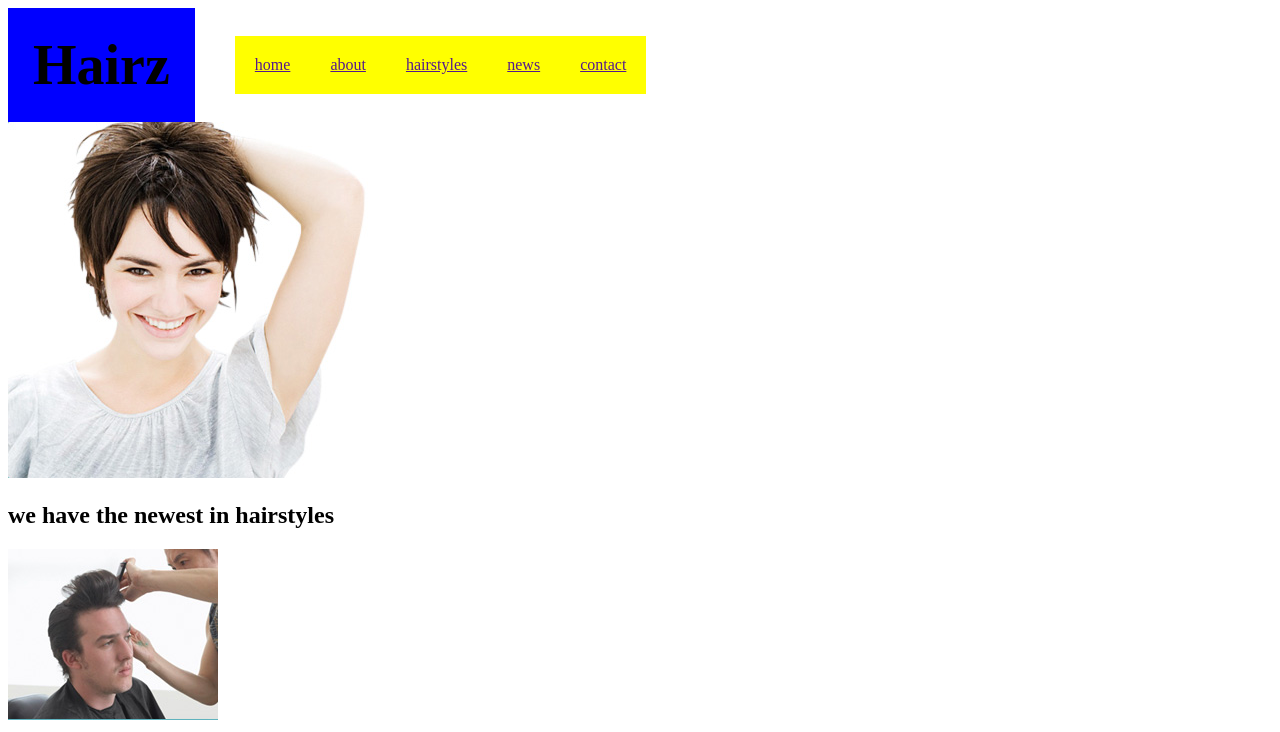
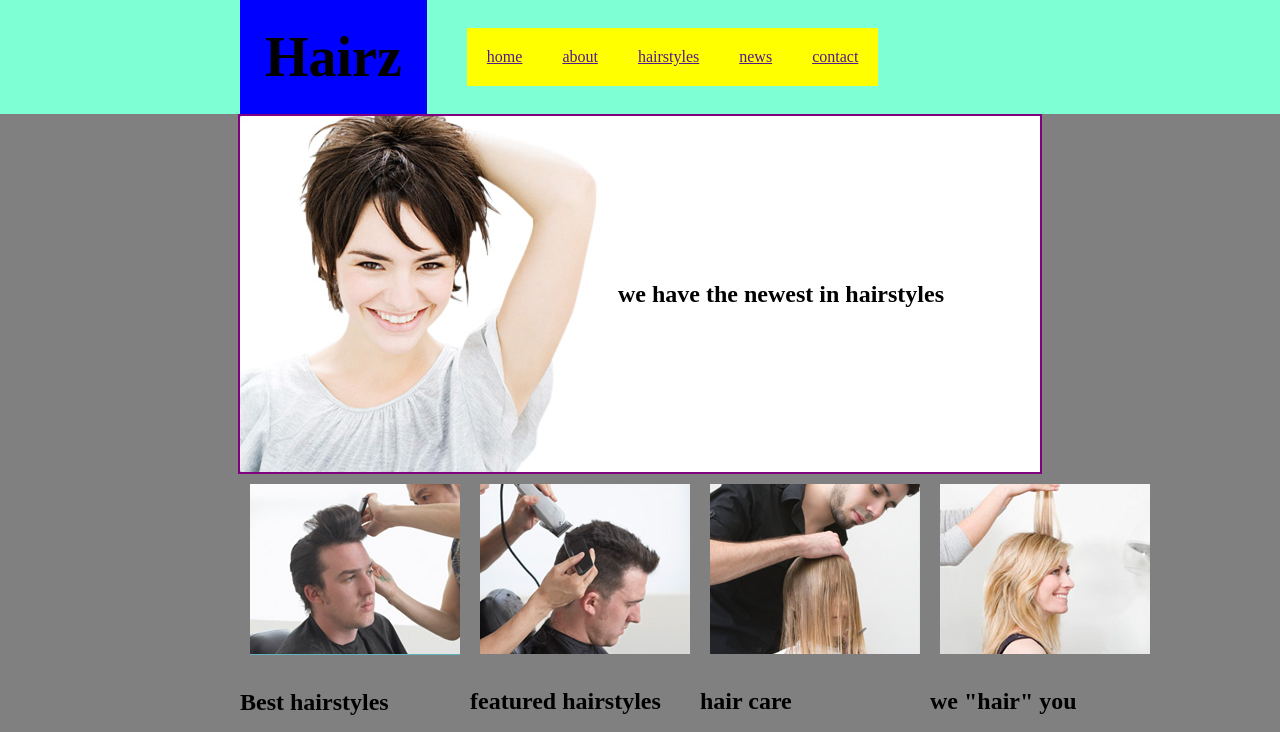
Before and after one commit to Spark436/HairZ-Website, a plain HTML site: page Hairz website/index.html in a window 1280 px wide. Shown: the top 732 px of the page. Drawn offline with Linux system fonts and the light colour scheme.

Commit message:
new commit

```diff
--- a/Hairz website/index.html
+++ b/Hairz website/index.html
@@ -7,8 +7,8 @@
     <link rel="stylesheet" href="style.css">
 </head>
 <body>
-    <div>
-        <header>
+    <div class="bggreen">
+        <header class="container">
             <h1 class="logo">Hairz</h1>
             <nav>
                 <ul>
@@ -21,44 +21,47 @@
             </nav>
         </header>
     </div>
-    <div>
-        <img class="main img" src="img/great-hairstyle.jpg" alt="woman smiling while holding her hair">
+    <div class="hero container">
+        <img class="main" src="img/great-hairstyle.jpg" alt="woman smiling while holding her hair">
         <h2>we have the newest in hairstyles</h2>
     </div>
 
-    <section>
+    <section class="container info">
         <div>
-            <img class="best" src="img/hairstyle17.jpg" alt="man getting his hair combed">
+            <img class="infopic" src="img/hairstyle17.jpg" alt="man getting his hair combed">
             <h2> Best hairstyles </h2>
             <p> Lorem, ipsum dolor sit amet consectetur adipisicing elit. Atque possimus saepe magni amet autem, aspernatur odit nulla laboriosam molestiae, illum alias cupiditate corrupti nam tempore reprehenderit exercitationem aliquid inventore quia? </p>
         </div>
         <div>
-            <img class="featured" src="img/hairstyle18.jpg" alt="Man getting hair trimmed">
+            <img class="infopic" src="img/hairstyle18.jpg" alt="Man getting hair trimmed">
             <h2> featured hairstyles </h2>
             <p> Lorem, ipsum dolor sit amet consectetur adipisicing elit. Atque possimus saepe magni amet autem, aspernatur odit nulla laboriosam molestiae, illum alias cupiditate corrupti nam tempore reprehenderit exercitationem aliquid inventore quia? </p>
         </div>
         <div>
-            <img class="care" src="img/hairstyle19.jpg" alt="woman with long hair getting it cut">
+            <img class="infopic" src="img/hairstyle19.jpg" alt="woman with long hair getting it cut">
             <h2> hair care </h2>
             <p> Lorem, ipsum dolor sit amet consectetur adipisicing elit. Atque possimus saepe magni amet autem, aspernatur odit nulla laboriosam molestiae, illum alias cupiditate corrupti nam tempore reprehenderit exercitationem aliquid inventore quia? </p>
         </div>
         <div>
-            <img class="hair you" src="img/hairstyle20.jpg" alt="woman getting hair held by barber">
+            <img class="infopic" src="img/hairstyle20.jpg" alt="woman getting hair held by barber">
             <h2> we "hair" you </h2>
             <p> Lorem, ipsum dolor sit amet consectetur adipisicing elit. Atque possimus saepe magni amet autem, aspernatur odit nulla laboriosam molestiae, illum alias cupiditate corrupti nam tempore reprehenderit exercitationem aliquid inventore quia? </p>
         </div>
     </section>
-    <section>
+
+    <section class="container contact">
         <div>
             <h1>featured</h1>
             <img class="daring" src="img/hairstyle6.jpg" alt="side profile of woman with medium hair length">
             <h2>daring style and color</h2>
             <p>Lorem ipsum dolor sit amet consectetur adipisicing elit. Ratione dignissimos rerum amet minima beatae possimus deleniti veritatis enim? Earum vel at consequuntur ratione quae voluptate necessitatibus aliquid quod doloribus repellendus.</p>
         </div>
+
         <div>
             <h1>hairstyle</h1>
             <p>Lorem ipsum dolor sit amet consectetur, adipisicing elit. Quaerat sunt velit tempore, vero atque id obcaecati labore delectus necessitatibus esse corporis. Perspiciatis eius sit id aliquid nam animi, neque magnam.</p>
         </div>
+
         <div>
             <img class="balding" src="img/skinhead.png" alt="bald man with glasses sitting and looking down sadly">
             <h3>are you losing your hair? let us help you in bringing back your confidence. call us at 1800-0000-0000</h3>
--- a/Hairz website/style.css
+++ b/Hairz website/style.css
@@ -1,3 +1,17 @@
+body {
+    background-color: grey;
+    margin: 0;
+}
+
+.container {
+    max-width: 800px;
+    margin: auto;
+}
+
+.bggreen {
+    background-color: aquamarine;
+}
+
 .logo {
     margin: 0;
     padding: 25px;
@@ -7,6 +21,17 @@
 header {
     display: flex;
     align-items: center;
+}
+
+.hero {
+    display: flex;
+    align-items: center;
+    border: 2px solid purple;
+    background-color: #fff;
+}
+
+.infopic {
+    padding: 10px;
 }
 
 ul {
@@ -21,3 +46,12 @@ ul > li > a {
     background-color: yellow;
     margin: 0;
 }
+
+.info {
+    display: flex;
+
+}
+
+.contact {
+    display: flex;
+}
```
